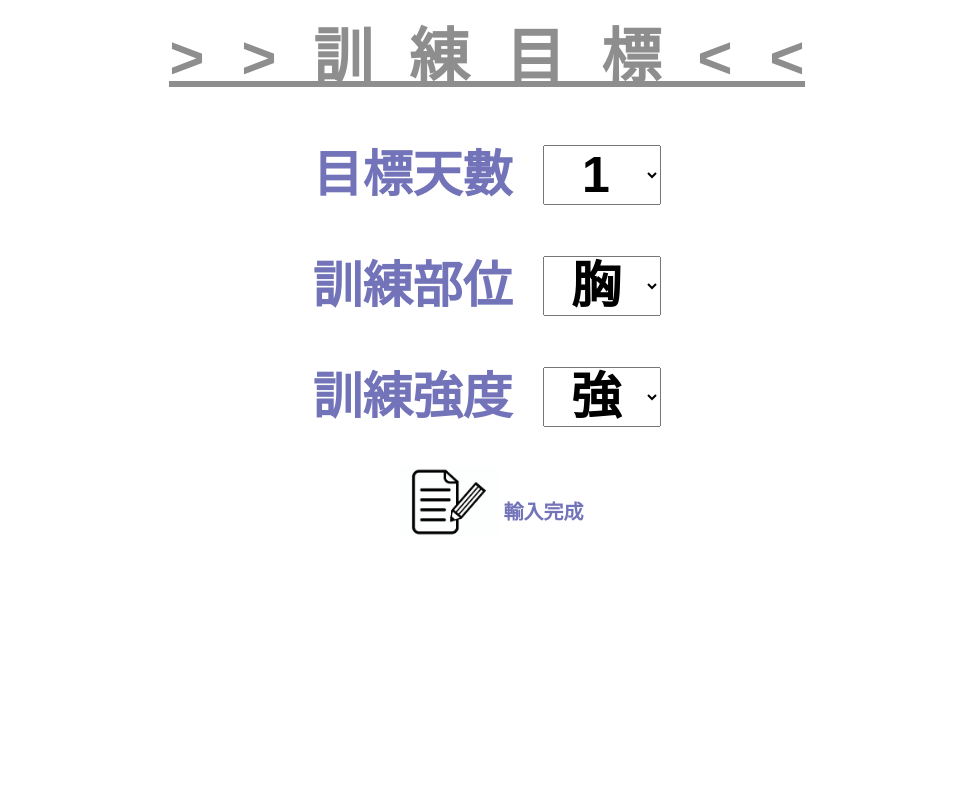
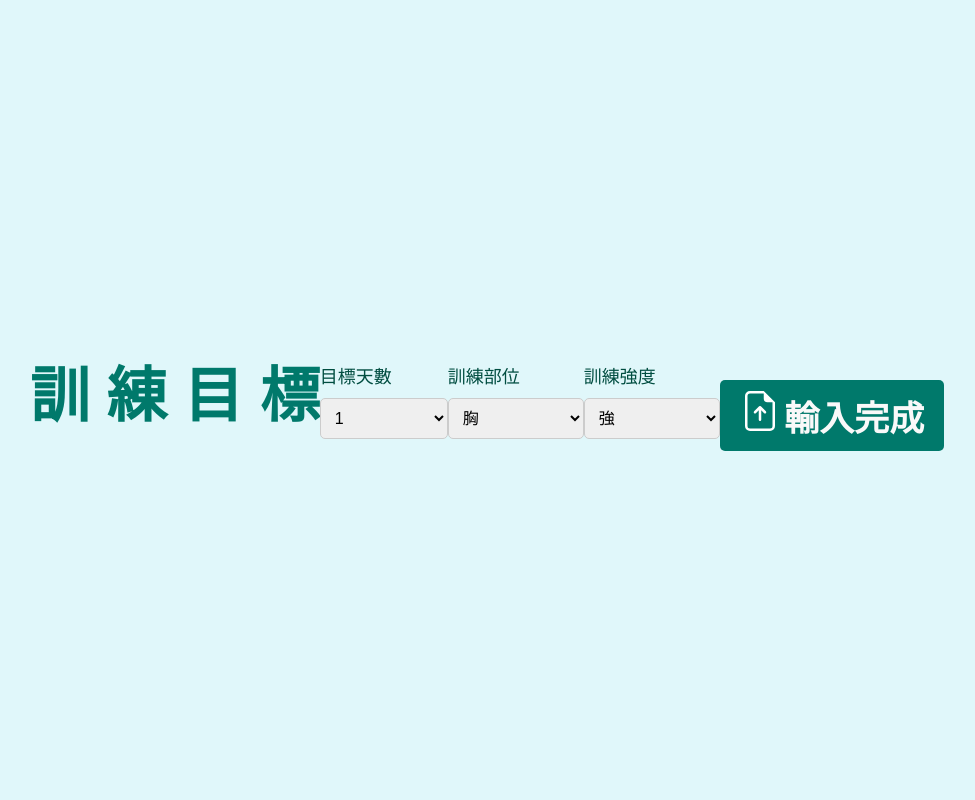
Before and after one commit to Poyi1028/DB_Project, a Flask app: page /plan/workout in a window 1280 px wide. Shown: the whole page, without its empty margins (153-1128 px from the left). Run offline with Flask 3, Linux system fonts and the light colour scheme.

Commit message:
yu-0529修改plan02-exercise

```diff
--- a/static/css/plan02-exercise.css
+++ b/static/css/plan02-exercise.css
@@ -1,39 +1,72 @@
-.headline{
+body {
+    font-family: Arial, sans-serif;
+    background-color: #e0f7fa;
+    margin: 0;
+    padding: 0;
+    display: flex;
+    justify-content: center;
+    align-items: center;
+    height: 100vh;
+}
+
+.container {
     text-align: center;
-    text-decoration :underline;
-    font-family:'Courier New';
+    background: #fff;
+    padding: 40px;
+    border-radius: 10px;
+    box-shadow: 0 4px 8px rgba(0, 0, 0, 0.1);
+    width: 300px;
+}
+
+.headline {
     font-size: 60px;
     font-weight: bold;
-    color:#8E8E8E ;
-    margin-bottom:20px;
-}
-.select-box{
-    text-align: center;
-    font-size: 50px;
-    font-family: 'Courier New';
-    color:#7373B9;
-    font-weight: bold;
-    margin: 3%;
-}
-select{
-    font-size: 50px;
-    text-align: center;
-    width: 10%;
-    font-size: 50px;
-    font-weight: bold;
-}
-.tooltip-button {
-    background-color: transparent;
-    border: none;
-    cursor: pointer;
-    position: relative;
-    margin: 43%;
+    margin-bottom: 20px;
+    color: #00796b;
 }
 
-.tooltip-button img {
-    width: 100px; /* 调整大小 */
-    height: 70px;
-    margin-bottom: 3%;
+.select-box {
+    margin: 15px 0;
+    font-size: 18px;
+    color: #004d40;
+}
+
+.select-box select {
+    padding: 10px;
+    font-size: 16px;
+    border-radius: 5px;
+    border: 1px solid #ccc;
+    width: 100%;
+    box-sizing: border-box;
+    margin-top: 10px;
+}
+
+.button-container {
+    margin-top: 30px;
+    display: flex;
+    justify-content: center;
+    align-items: center;
+    gap: 10px;
+}
+
+.tooltip-button {
+    display: inline-block;
+    position: relative;
+    text-decoration: none;
+    color: #fff;
+    background-color: #00796b;
+    padding: 10px 20px;
+    border-radius: 5px;
+    transition: background-color 0.3s ease;
+}
+
+.tooltip-button svg {
+    width: 40px;
+    height: 40px;
+}
+
+.tooltip-button:hover {
+    background-color: #004d40;
 }
 
 .tooltip-text {
@@ -46,7 +79,7 @@ select{
     padding: 5px 0;
     position: absolute;
     z-index: 1;
-    bottom: 125%; /* 将提示文字放置在按钮上方 */
+    bottom: 100%;
     left: 50%;
     margin-left: -60px;
     opacity: 0;
@@ -57,14 +90,9 @@ select{
     visibility: visible;
     opacity: 1;
 }
+
 .completion-text {
-    font-size: 20px;
-    color: #7373B9;
+    font-size: 35px;
+    color: #f9f9f9;
     font-weight: bold;
-    font-family: 'Courier New';
-    position: absolute;
-    top: -300%;
-    left: calc(100% + 5px); /* 将文本放置在图片的右侧，间距为 10px */
-    transform: translateY(-50%);
-    width: 80px;
 }
--- a/templates/plan02-exercise.html
+++ b/templates/plan02-exercise.html
@@ -7,7 +7,7 @@
         <link rel="stylesheet" type="text/css" href="/static/css/plan02-exercise.css"/>
     </head>
     <body>
-        <div class="headline"> >  >  訓 練 目 標  <  < </div>
+        <div class="headline">訓 練 目 標</div>
         <div class="select-box">目標天數
             <select name="days">
                 <option value="1">1</option>
@@ -36,9 +36,12 @@
         </div>
         <div class="button-container">
             <a href="C:\Users\alex9\OneDrive\桌面\Front_End\期末專案\plan03-exercise.html" class="tooltip-button">
-                <img src="/static/hand-in.jpeg">
+                <svg xmlns="http://www.w3.org/2000/svg" width="50" height="50" fill="currentColor" class="bi bi-file-earmark-arrow-up" viewBox="0 0 16 16">
+                    <path d="M8.5 11.5a.5.5 0 0 1-1 0V7.707L6.354 8.854a.5.5 0 1 1-.708-.708l2-2a.5.5 0 0 1 .708 0l2 2a.5.5 0 0 1-.708.708L8.5 7.707z"/>
+                    <path d="M14 14V4.5L9.5 0H4a2 2 0 0 0-2 2v12a2 2 0 0 0 2 2h8a2 2 0 0 0 2-2M9.5 3A1.5 1.5 0 0 0 11 4.5h2V14a1 1 0 0 1-1 1H4a1 1 0 0 1-1-1V2a1 1 0 0 1 1-1h5.5z"/>
+                </svg>
+                <span class="completion-text">輸入完成</span>
                 <span class="tooltip-text">製作專屬菜單</span>
-                <span class="completion-text">輸入完成</span>
             </a>
         </div>
 
```
